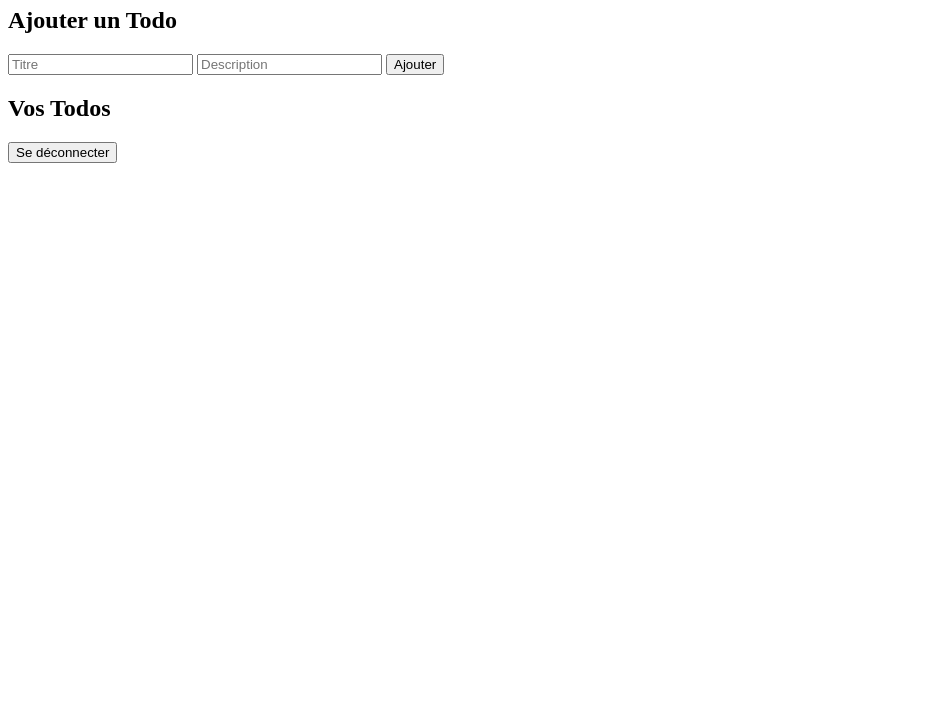
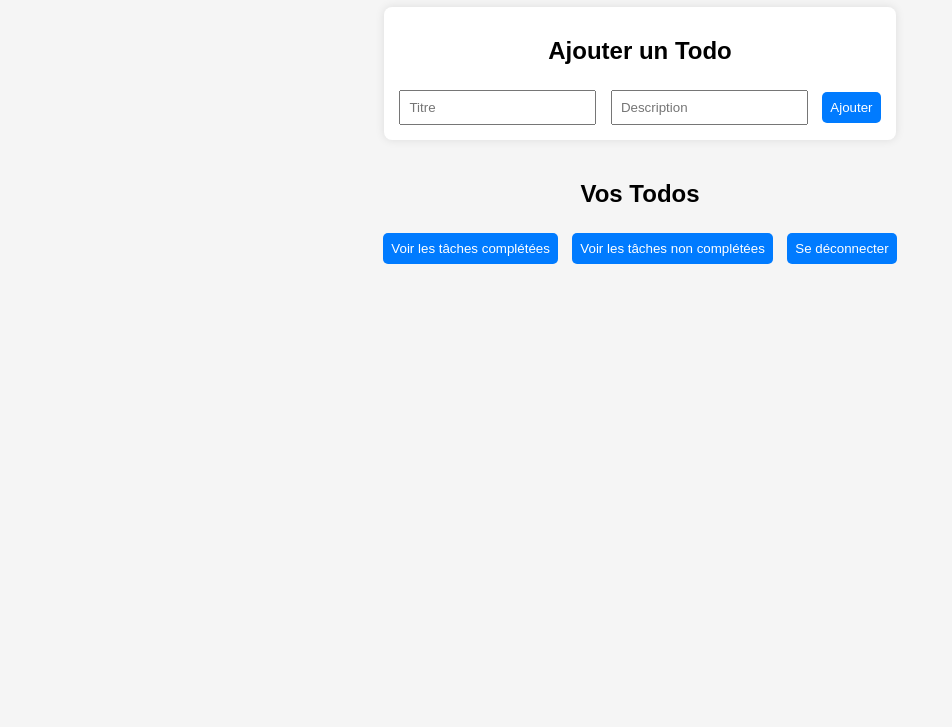
Before and after one commit to Laxyny/todolist_ts, a website: page public/index.html in a window 1280 px wide. Shown: the part 73-800 px from the top of the page, without its empty margins (0-952 px from the left). Drawn offline with Linux system fonts and the light colour scheme; no server answers; sample sign-in values are in the browser's storage.

Commit message:
*ADD* Ajout de css + *FIX* Bouton annuler fonctionnel

```diff
--- a/public/app.js
+++ b/public/app.js
@@ -58,7 +58,8 @@ async function fetchTodos() {
     const userId = localStorage.getItem('userId');
     const token = localStorage.getItem('token');
     if (!userId || !token) {
-        console.log("Utilisateur non connecté ou token manquant");
+        console.log('Utilisateur non connecté ou token manquant');
+        window.location.href = '/login.html';
         return;
     };
 
@@ -183,8 +184,14 @@ function showEditForm(todo) {
     document.getElementById('editTodoId').value = todo.id;
 }
 
+//Si le bouton annulé est cliqué alors ne rien modifier et retirer le form document.getElementById('cancelEditButton')
+document.getElementById('cancelEditButton').addEventListener('click', function() {
+    document.getElementById('editTodoForm').style.display = 'none';
+});
+
 // Gérer la soumission du formulaire de modification
 document.getElementById('editTodoForm')?.addEventListener('submit', (e) => {
+
     e.preventDefault();
     const id = document.getElementById('editTodoId').value;
     const updatedTodo = {
@@ -193,7 +200,8 @@ document.getElementById('editTodoForm')?.addEventListener('submit', (e) => {
     };
     editTodo(id, updatedTodo);
     document.getElementById('editTodoForm').style.display = 'none';
-});
+}
+);
 
 // Fonction pour basculer le statut d'une todo
 async function toggleTodoStatus(todo) {
@@ -213,9 +221,23 @@ async function toggleTodoStatus(todo) {
     }
 }
 
+// Gestion de l'affichage des todos terminé ou non
+function filterTodos(filterType) {
+    const allTodos = document.querySelectorAll('#todoList li');
+    allTodos.forEach(todo => {
+        const isCompleted = todo.style.textDecoration === 'line-through';
+        if (filterType === 'completed' && !isCompleted) todo.style.display = 'none';
+        else if (filterType === 'notCompleted' && isCompleted) todo.style.display = 'none';
+        else todo.style.display = 'block';
+    });
+}
+
+
 // Déconnexion
 document.getElementById('logoutButton')?.addEventListener('click', () => {
     localStorage.removeItem('userId');
+    localStorage.removeItem('token');
+    localStorage.clear();
     window.location.href = '/login.html';
 });
 
--- a/public/index.html
+++ b/public/index.html
@@ -4,6 +4,7 @@
 <head>
     <meta charset="UTF-8">
     <meta name="viewport" content="width=device-width, initial-scale=1.0">
+    <link rel="stylesheet" href="style.css">
     <title>TodoList</title>
 </head>
 
@@ -34,6 +35,11 @@
     <ul id="todoList">
     </ul>
 
+    <!-- Boutons pour filtrer les todos -->
+    <button onclick="filterTodos('completed')">Voir les tâches complétées</button>
+    <button onclick="filterTodos('notCompleted')">Voir les tâches non complétées</button>
+
+
     <!-- Bouton déconnexion -->
     <button id="logoutButton">Se déconnecter</button>
 
--- /dev/null
+++ b/public/style.css
@@ -0,0 +1,32 @@
+body {
+    font-family: Arial, sans-serif;
+    text-align: center;
+    background-color: #f5f5f5;
+}
+
+form {
+    margin-bottom: 20px;
+    padding: 10px;
+    background: white;
+    box-shadow: 0 0 10px rgba(0, 0, 0, 0.1);
+    display: inline-block;
+    border-radius: 8px;
+}
+
+input,
+button {
+    padding: 8px;
+    margin: 5px;
+}
+
+button {
+    background-color: #007BFF;
+    color: white;
+    border: none;
+    cursor: pointer;
+    border-radius: 5px;
+}
+
+button:hover {
+    background-color: #0056b3;
+}
```
Also changed, not shown: public/login.html (+1 -0 lines), src/server.ts (+10 -0 lines).
